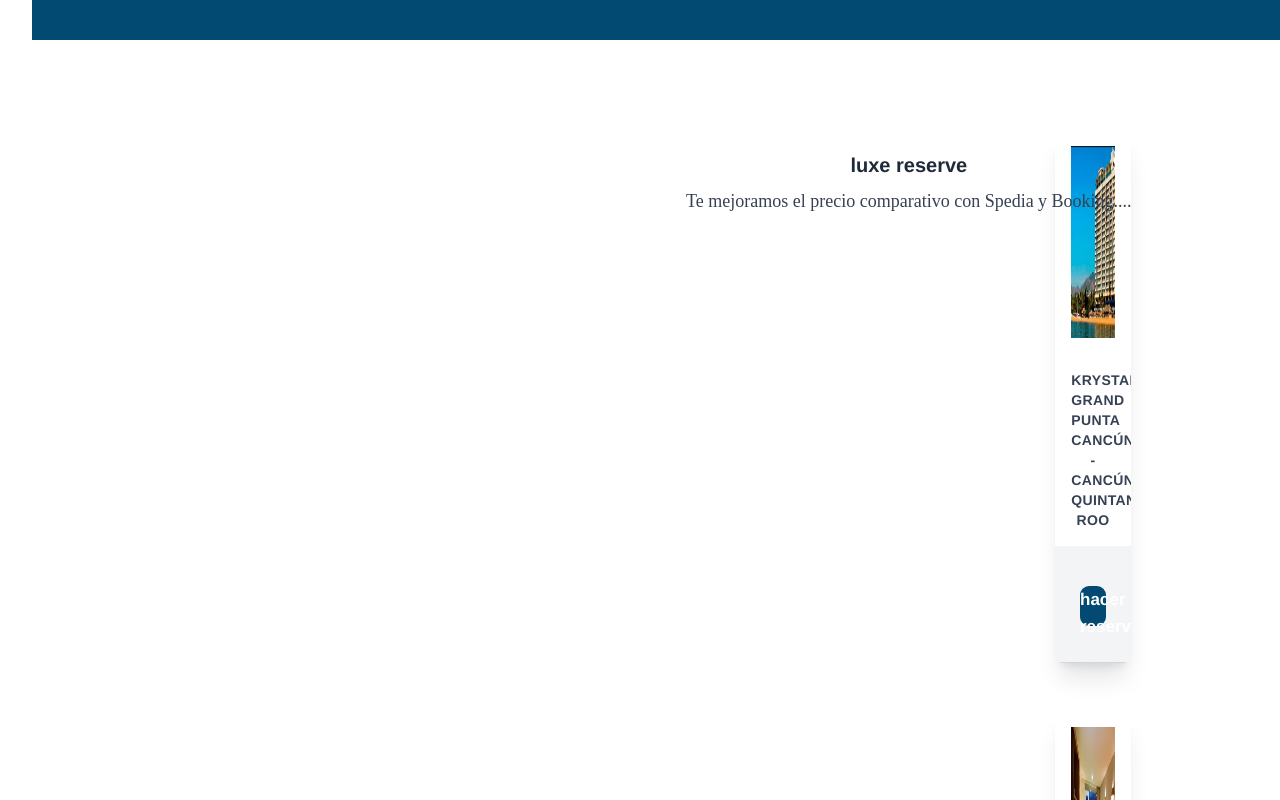
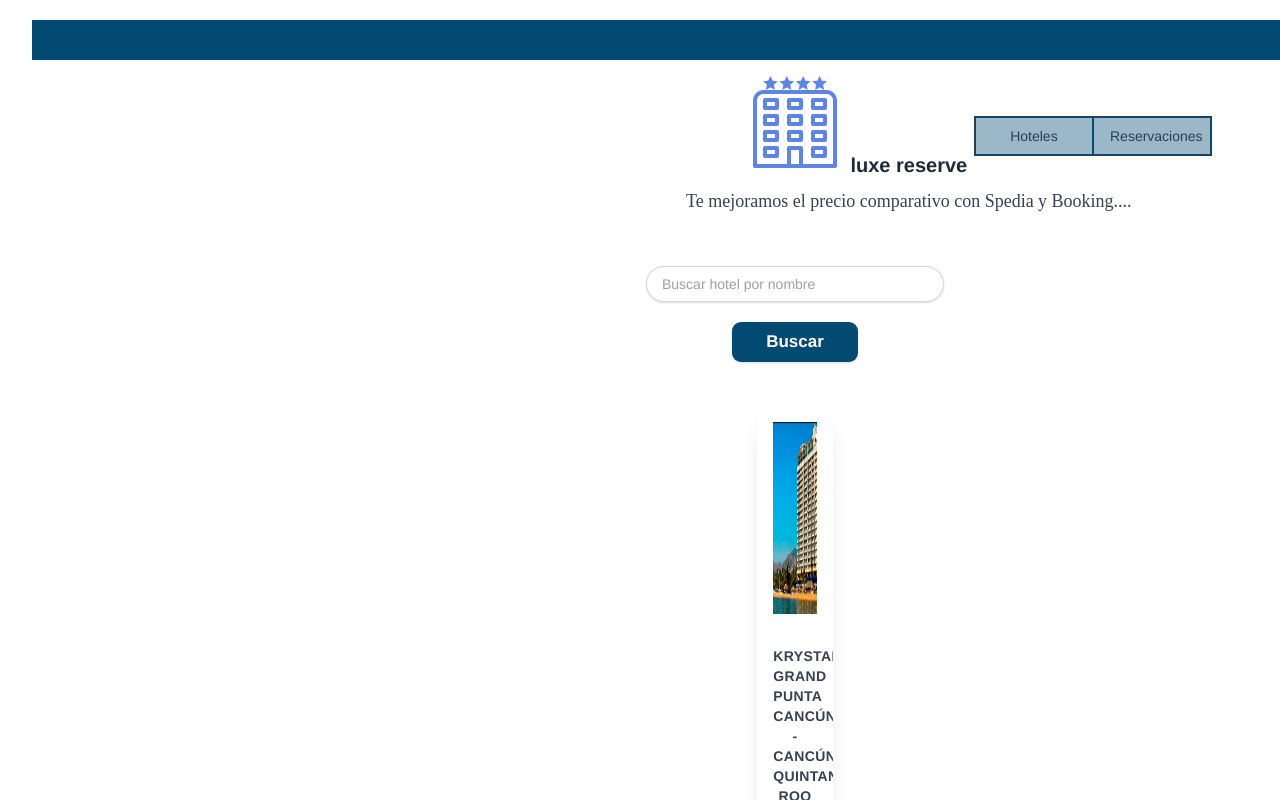
Before and after one commit to luck28jgl/luxury_reservations, a Vue app: page / in a window 1280 px wide. Shown: the top 800 px of the page. Built offline with nearby package versions, Linux system fonts and the light colour scheme; what vue-sweetalert2 would draw is missing.

Commit message:
cambios casi listo todo listo

```diff
--- a/src/App.vue
+++ b/src/App.vue
@@ -46,6 +46,7 @@ onUnmounted(() => {
 
 .clsstrr-1 {
   width: 100%!important;
+  height: 95vh!important;
   padding: 6px!important;
   background-color: white!important;
   background: white!important;
--- a/src/pages/Login.vue
+++ b/src/pages/Login.vue
@@ -20,7 +20,7 @@
     });
 </script>
 <template>
-    <div class="sm:flex items-center ">
+    <div class="sm:flex items-center " style="    height: 25vh; " >
         <!-- <div style="height: 5vh; margin-bottom:6px; background: white; " class="bg-[#024a71] w-full h-[1vh] " >
         </div> -->
         <div class="w-full flex justify-center md:px-10 sm:px-5 transition-all duration-300" :class="{ 'opacity-0 scale-75': isScrolled, 'opacity-100 scale-100': !isScrolled }">
@@ -35,8 +35,30 @@
         </div>
 
     </div>
-    <div class="max-w-6xl mt-20" style="margin-top: 100px;" >
-        <div class="flex items-center justify-center " v-for="item in tes" :key="item.id">
+    <div   class="flex items-center justify-center"  style="margin-top: 20px;" >
+        <div style="width: 80%;"  class="flex  items-center p-1 border border-blue-600 dark:border-blue-400 rounded-xl">
+            <button @click="navigation_host()" style="    border: solid 1px #024a71; background-color: #024a7163; width: 50%; " class="px-4 bg-[#024a7163] py-2 text-sm font-medium text-[#024a71] capitalize  md:py-3 rounded-xl md:px-12">Hoteles</button>
+            <button @click="navigation_host()"  style="    border: solid 1px #024a71;  background-color: #024a7163; width: 50%;" class="px-4 bg-[#024a7163] py-2 mx-4 text-sm font-medium text-[#024a71] capitalize transition-colors duration-300 md:py-3 dark:text-blue-400 dark:hover:text-white focus:outline-none hover:bg-blue-600 hover:text-white rounded-xl md:mx-8 md:px-12">Reservaciones</button>
+        </div>
+    </div>
+    <div class="max-w-6xl mt-20" style="margin-top: 40px;" >
+
+        <div v-if="reservaciones.length === 0 && swich " style="display: flex; flex-direction: column; justify-content: center;">
+          <div style="    width: 100%; display: flex; justify-content: center;align-content: center; flex-direction: column;">
+              <!-- <label for="location" class="block text-sm font-medium leading-6 text-gray-900  text-left">Buscar hotel por nombre</label> -->
+
+              <input @input="debounceFilter()" v-model="searchQuery" id="search-field" style="width: 100%;     height: fit-content;     align-items: flex-end;" class="block w-full rounded-full border-0 px-4 py-1.5 text-gray-900 shadow-sm ring-1 ring-inset ring-gray-300 placeholder:text-gray-400 focus:ring-2 focus:ring-inset focus:ring-indigo-600 sm:text-sm/6" placeholder="Buscar hotel por nombre" type="search" name="search" />
+
+          </div>
+          <div  class="w-[25%] mx-3  flex justify-center items-end gap-[15px]">
+              <div style=" width: 70%;  display: flex; justify-content: center; align-items: flex-end;">
+                  <div style="    display: flex; align-items: flex-end;  justify-content: center;    width: 100%;  " class=" sm:mt-0 sm:flex-none">
+                      <button @click="applyFilter()"  type="button" class=" butonn-reserv w-full block rounded-md bg-redppa px-3 py-2 text-center text-sm font-semibold text-white shadow-sm hover:bg-redppahv focus-visible:outline focus-visible:outline-2 focus-visible:outline-offset-2 focus-visible:outline-black">Buscar</button>
+                  </div>
+              </div>
+          </div>
+        </div>
+        <div  v-if="swich " class="flex items-center justify-center " v-for="item in filteredTes" :key="item.id">
             <div class="max-w-sm w-full sm:w-1/2 lg:w-1/3 py-6 px-3">
                 <div class="bg-white shadow-xl rounded-lg overflow-hidden">
 
@@ -59,6 +81,19 @@
                 </div>
             </div>
         </div>
+        <div  v-if="reservaciones.length > 0 &&!swich " class="flex cls-55 items-center justify-center " v-for="item in reservaciones" :key="item.id">
+            <div class="max-w-sm w-full sm:w-1/2 lg:w-1/3 py-6 px-3">
+                <div class="bg-white shadow-xl rounded-lg overflow-hidden">
+                    <div class="p-4">
+                        <p class="uppercase tracking-wide text-sm font-bold text-gray-700">{{ item.hotel }}</p>
+
+                    </div>
+                </div>
+            </div>
+        </div>
+        <div v-else-if="!swich && reservaciones.length === 0" class="flex cls-55 items-center justify-center">
+            <p class="text-gray-700 text-lg font-semibold">No hay reservaciones</p>
+        </div>
     </div>
     <TransitionRoot as="template" :show="open">
         <Dialog as="div" class="relative z-50" @close="open = false">
@@ -76,14 +111,14 @@
                                 <div class="mt-2 mb-2" style="    margin-bottom: 20px;" >
                                     <form class="form">
                                         <div class="title">
-                                            <DialogTitle as="h3" class="text-base font-semibold leading-6 text-gray-900">Nueva Reservacion para el  hotel <br> {{  nomhotl }}</DialogTitle>
+                                            <DialogTitle as="h3" class="text-base font-semibold leading-6 text-gray-900">Nueva Reservacion para el  hotel : <br> {{  nomhotl }}</DialogTitle>
 
                                         </div>
                                         <!-- <input class="input" name="email" placeholder="Email" type="email">
                                         <input class="input" name="password" placeholder="Password" type="password"> -->
                                         <span class="text-black" style="color: black;" >Selecciona un plan</span>
                                         <div id="checklist">
-                                            <input checked="" value="1" name="r" type="radio" id="01" v-model="check" >
+                                            <input checked="" value="1" name="r" type="radio" id="01" v-model="resev.check" >
                                             <label for="01">Solo alojamiento</label>
                                             <input value="2" name="r" type="radio" id="02" v-model="check">
                                             <label for="02">Desayuno bufet</label>
@@ -96,7 +131,7 @@
                                           <div class="w-full">
                                               <div style="    width: 300px; display: flex; justify-content: center; flex-direction: column; ">
                                                   <label for="location" class="block text-sm font-medium leading-6 text-gray-900  text-left">Tipo de habitacion</label>
-                                                  <select id="location" name="location" class="mt-2 block w-full bg-imputs rounded-md border-0 py-1.5 pl-3 pr-10 text-gray-900 ring-1 ring-inset ring-gray-300 focus:ring-2 focus:ring-black sm:text-sm sm:leading-6" >
+                                                  <select v-model="resev.tipo_habitacion" id="location" name="location" class="mt-2 block w-full bg-imputs rounded-md border-0 py-1.5 pl-3 pr-10 text-gray-900 ring-1 ring-inset ring-gray-300 focus:ring-2 focus:ring-black sm:text-sm sm:leading-6" >
                                                       <option value="1" >King Size</option>
                                                       <option value="2" >Estandar</option>
                                                   </select>
@@ -107,7 +142,7 @@
                                           <div class="w-full">
                                               <div style="    width: 300px; display: flex; justify-content: center; flex-direction: column; ">
                                                   <label for="location" class="block text-sm font-medium leading-6 text-gray-900  text-left">Selecciona la vista de la habitación</label>
-                                                  <select id="location" name="location" class="mt-2 block w-full bg-imputs rounded-md border-0 py-1.5 pl-3 pr-10 text-gray-900 ring-1 ring-inset ring-gray-300 focus:ring-2 focus:ring-black sm:text-sm sm:leading-6" >
+                                                  <select v-model="resev.vista_habitacion" id="location" name="location" class="mt-2 block w-full bg-imputs rounded-md border-0 py-1.5 pl-3 pr-10 text-gray-900 ring-1 ring-inset ring-gray-300 focus:ring-2 focus:ring-black sm:text-sm sm:leading-6" >
                                                       <option value="1" >vista a la montaña</option>
                                                       <option value="2" >vista al mar</option>
                                                   </select>
@@ -177,11 +212,21 @@
                     { id: 20, name: 'HYATT REGENCY MÉXICO CITY INSURGENTES', telefono: '01 (55) 57247700' , url:hotel1  },
                     { id: 21, name: 'MAHEKAL - PLAYA DEL CARMEN', telefono: '800 836-8942' , url:hotel1  },
                 ],
+                searchQuery: '',
+                filteredTes: [],
+                reservaciones: [],
+                debounceTimeout: null,
                 nomhotl: '',
                 vista: 0,
                 check: 0,
                 idhotl: 0,
+                swich: true,
                 open: false,
+                resev: {
+                  check: 1,
+                  tipo_habitacion: 1,
+                  vista_habitacion: 1,
+                },
                 userAdd: {
                     first_name: '',
                     tipo_usuario: 0,
@@ -192,7 +237,26 @@
                 },
             }
         },
+        mounted() {
+            this.filteredTes = this.tes;
+        },
         methods: {
+            navigation_host() {
+              this.swich = !this.swich
+              console.log('Switch state:', this.swich);
+            },
+            debounceFilter() {
+                clearTimeout(this.debounceTimeout);
+                this.debounceTimeout = setTimeout(() => {
+                    this.applyFilter();
+                }, 2000);
+            },
+            applyFilter() {
+                const query = this.searchQuery.toLowerCase();
+                this.filteredTes = this.tes.filter(item =>
+                    item.name.toLowerCase().includes(query)
+                );
+            },
             abrir_mdlserv(item){
                 console.log('id', item);
                 this.nomhotl = item.name
@@ -200,16 +264,15 @@
                 this.open = true;
             },
             guardarDatos(){
-
-                // console.log('userAdd',this.userAdd)
-                // let loader = this.$loading.show({
-                //     canCancel: false,
-                //     loader: 'bars'
-                // });
+              this.reservaciones.push({
+                  hotel: this.nomhotl,
+                  id: this.idhotl,
+                  plan: this.resev.check,
+                  tipo_habitacion: this.resev.tipo_habitacion,
+                  vista_habitacion: this.resev.vista_habitacion,
+              });
               console.log('guardarDatos', this.nomhotl, this.idhotl);
               this.open = false;
-                // this.userAdd.tipo_usuario = 1
-                // loader.hide()
               this.$swal({
                   icon: 'success',
                   title: 'se ha Creado su reservacion con exito',
@@ -221,6 +284,12 @@
     }
 </script>
 <style scoped>
+.cls-55{
+  height: 55vh;
+  display: flex;
+  flex-direction: column;
+  justify-content: flex-start;
+}
 .cls-img22{
     width: 100%;
     height: 100%;
```
Lines whose indentation alone changed are shown as unchanged.
